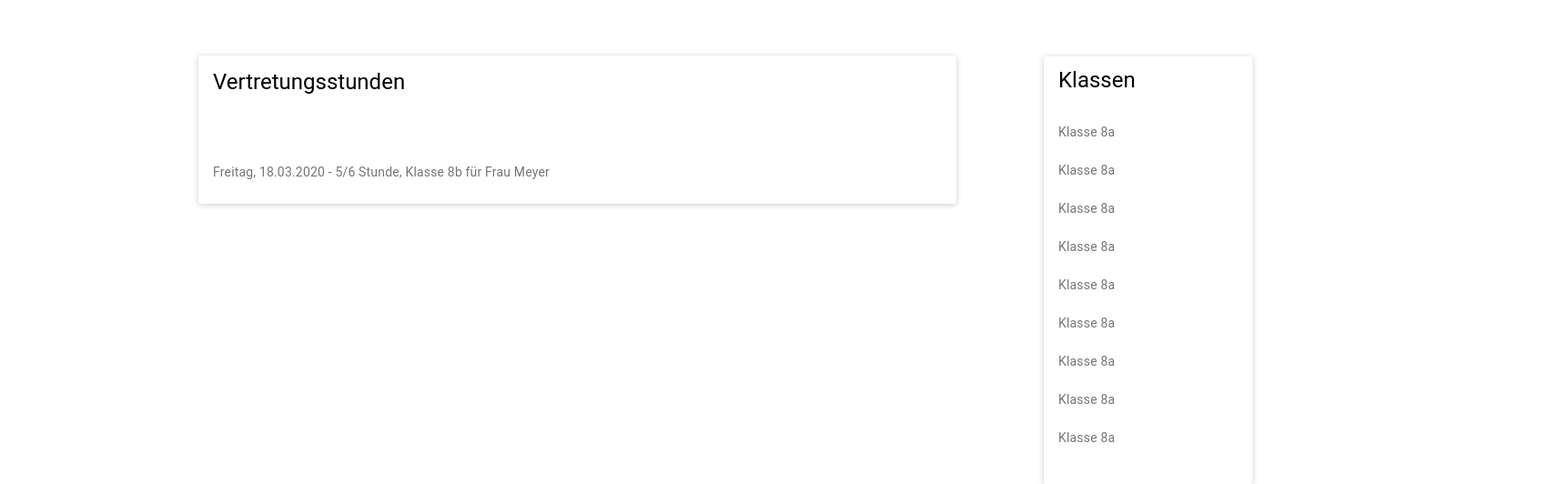
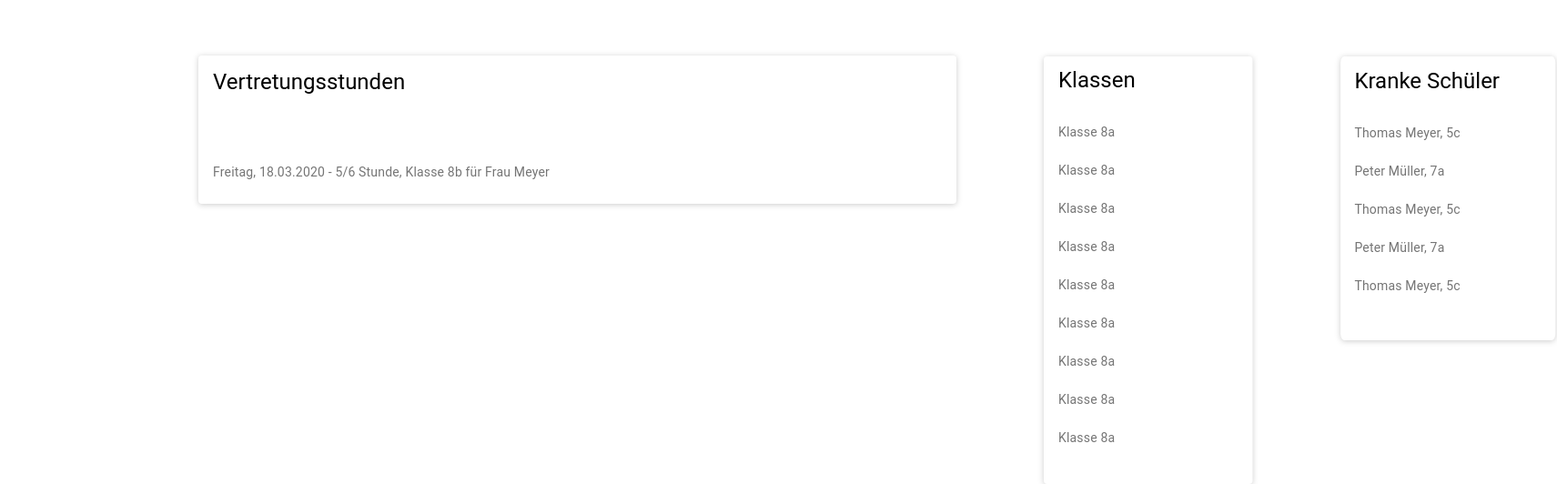
Before and after one commit to TeachAtHome/HomeWork, a React (Create React App) app in the folder frontend/teachathome-frontend/client/: page / in a window 1280 px wide. Shown: the part 180-712 px from the top of the page at 91% size, 1711 px wide, since content can reach past the window. Built offline with nearby package versions, Linux system fonts and the light colour scheme.

Commit message:
Addes Sick List

```diff
--- a/frontend/teachathome-frontend/client/src/TeachAtHome.js
+++ b/frontend/teachathome-frontend/client/src/TeachAtHome.js
@@ -1,6 +1,7 @@
 import React, { Component } from 'react';
 import Substitute from './components/dashboard/Substitute';
 import Grades from './components/dashboard/Grades';
+import Sick from './components/dashboard/Sick';
 
 class TeachAtHome extends Component {
   render() {
@@ -8,6 +9,7 @@ class TeachAtHome extends Component {
       <div>
         <Substitute />
         <Grades />
+        <Sick />
       </div>
     );
   }
--- /dev/null
+++ b/frontend/teachathome-frontend/client/src/components/dashboard/Sick.css
@@ -0,0 +1,177 @@
+#Teacher_dashboard {
+  position: absolute;
+  width: 1920px;
+  height: 1543px;
+  background-color: rgba(255, 255, 255, 1);
+  overflow: hidden;
+  --web-view-name: Teacher-dashboard;
+  --web-view-id: Teacher_dashboard;
+  --web-scale-on-resize: true;
+  --web-enable-deep-linking: true;
+}
+#Kranke_Sch_ler {
+  position: absolute;
+  width: 229.445px;
+  height: 303px;
+  left: 1472.4px;
+  top: 241.5px;
+  overflow: visible;
+}
+.Surface {
+  filter: drop-shadow(0px 1px 3px rgba(0, 0, 0, 0.2));
+  overflow: visible;
+  position: absolute;
+  width: 238.445px;
+  height: 312px;
+  left: 0px;
+  top: 0px;
+  transform: matrix(1, 0, 0, 1, 0, 0);
+}
+#Kranke_Sch_ler_i {
+  position: absolute;
+  left: 16px;
+  top: 13px;
+  overflow: visible;
+  width: 161px;
+  white-space: nowrap;
+  text-align: left;
+  font-family: Roboto;
+  font-style: normal;
+  font-weight: normal;
+  font-size: 24px;
+  color: rgba(0, 0, 0, 1);
+}
+#Repeat_Grid_2 {
+  position: absolute;
+  width: 199px;
+  height: 210px;
+  left: 16px;
+  top: 77px;
+  overflow: hidden;
+}
+#Repeat_Grid_2_0 {
+  position: absolute;
+  width: 199px;
+  height: 84px;
+  left: 0px;
+  top: 0px;
+  overflow: visible;
+}
+#Thomas_Meyer__5c {
+  position: absolute;
+  left: 0px;
+  top: 0px;
+  overflow: visible;
+  width: 194px;
+  height: 42px;
+  line-height: 20px;
+  margin-top: -3px;
+  text-align: left;
+  font-family: Roboto;
+  font-style: normal;
+  font-weight: normal;
+  font-size: 14px;
+  color: rgba(117, 117, 117, 1);
+  letter-spacing: 0.18px;
+}
+#Peter_M_ller__7a {
+  position: absolute;
+  left: 0px;
+  top: 42px;
+  overflow: visible;
+  width: 200px;
+  height: 42px;
+  line-height: 20px;
+  margin-top: -3px;
+  text-align: left;
+  font-family: Roboto;
+  font-style: normal;
+  font-weight: normal;
+  font-size: 14px;
+  color: rgba(117, 117, 117, 1);
+  letter-spacing: 0.18px;
+}
+#Repeat_Grid_2_1 {
+  position: absolute;
+  width: 199px;
+  height: 84px;
+  left: 0px;
+  top: 84px;
+  overflow: visible;
+}
+#Thomas_Meyer__5c_o {
+  position: absolute;
+  left: 0px;
+  top: 0px;
+  overflow: visible;
+  width: 194px;
+  height: 42px;
+  line-height: 20px;
+  margin-top: -3px;
+  text-align: left;
+  font-family: Roboto;
+  font-style: normal;
+  font-weight: normal;
+  font-size: 14px;
+  color: rgba(117, 117, 117, 1);
+  letter-spacing: 0.18px;
+}
+#Peter_M_ller__7a_p {
+  position: absolute;
+  left: 0px;
+  top: 42px;
+  overflow: visible;
+  width: 200px;
+  height: 42px;
+  line-height: 20px;
+  margin-top: -3px;
+  text-align: left;
+  font-family: Roboto;
+  font-style: normal;
+  font-weight: normal;
+  font-size: 14px;
+  color: rgba(117, 117, 117, 1);
+  letter-spacing: 0.18px;
+}
+#Repeat_Grid_2_2 {
+  position: absolute;
+  width: 199px;
+  height: 84px;
+  left: 0px;
+  top: 168px;
+  overflow: visible;
+}
+#Thomas_Meyer__5c_r {
+  position: absolute;
+  left: 0px;
+  top: 0px;
+  overflow: visible;
+  width: 194px;
+  height: 42px;
+  line-height: 20px;
+  margin-top: -3px;
+  text-align: left;
+  font-family: Roboto;
+  font-style: normal;
+  font-weight: normal;
+  font-size: 14px;
+  color: rgba(117, 117, 117, 1);
+  letter-spacing: 0.18px;
+}
+#Peter_M_ller__7a_s {
+  position: absolute;
+  left: 0px;
+  top: 42px;
+  overflow: visible;
+  width: 200px;
+  height: 42px;
+  line-height: 20px;
+  margin-top: -3px;
+  text-align: left;
+  font-family: Roboto;
+  font-style: normal;
+  font-weight: normal;
+  font-size: 14px;
+  color: rgba(117, 117, 117, 1);
+  letter-spacing: 0.18px;
+}
--- /dev/null
+++ b/frontend/teachathome-frontend/client/src/components/dashboard/Sick.js
@@ -0,0 +1,47 @@
+import React, { Component } from 'react';
+import './Sick.css';
+
+export default class Grades extends Component {
+  render() {
+    return (
+      <div id="Kranke_Sch_ler">
+        <svg class="Surface" viewBox="0 0 229.445 303">
+          <path
+            fill="rgba(255,255,255,1)"
+            id="Surface"
+            d="M 4 0 L 225.444580078125 0 C 227.6537170410156 0 229.444580078125 3.329023361206055 229.444580078125 7.435582160949707 L 229.444580078125 295.5644226074219 C 229.444580078125 299.6709594726562 227.6537170410156 303 225.444580078125 303 L 114.9109497070312 303 L 4 303 C 1.790860891342163 303 0 299.6709594726562 0 295.5644226074219 L 0 7.435582160949707 C 0 3.329023361206055 1.790860891342163 0 4 0 Z"
+          ></path>
+        </svg>
+        <div id="Kranke_Sch_ler_i">
+          <span>Kranke Schüler</span>
+        </div>
+        <div id="Repeat_Grid_2">
+          <div id="Repeat_Grid_2_0">
+            <div id="Thomas_Meyer__5c">
+              <span>Thomas Meyer, 5c</span>
+            </div>
+            <div id="Peter_M_ller__7a">
+              <span>Peter Müller, 7a</span>
+            </div>
+          </div>
+          <div id="Repeat_Grid_2_1">
+            <div id="Thomas_Meyer__5c_o">
+              <span>Thomas Meyer, 5c</span>
+            </div>
+            <div id="Peter_M_ller__7a_p">
+              <span>Peter Müller, 7a</span>
+            </div>
+          </div>
+          <div id="Repeat_Grid_2_2">
+            <div id="Thomas_Meyer__5c_r">
+              <span>Thomas Meyer, 5c</span>
+            </div>
+            <div id="Peter_M_ller__7a_s">
+              <span>Peter Müller, 7a</span>
+            </div>
+          </div>
+        </div>
+      </div>
+    );
+  }
+}
```
